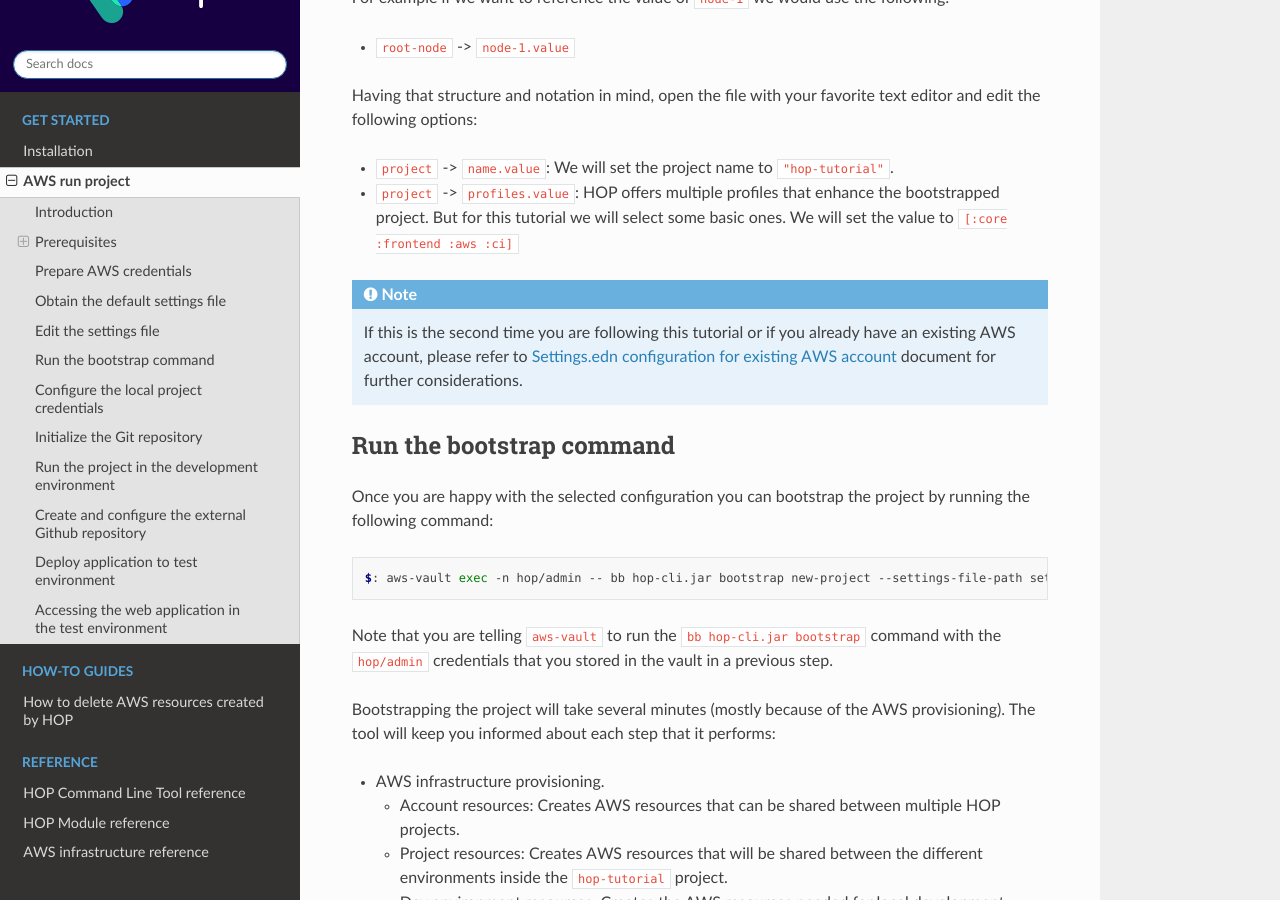
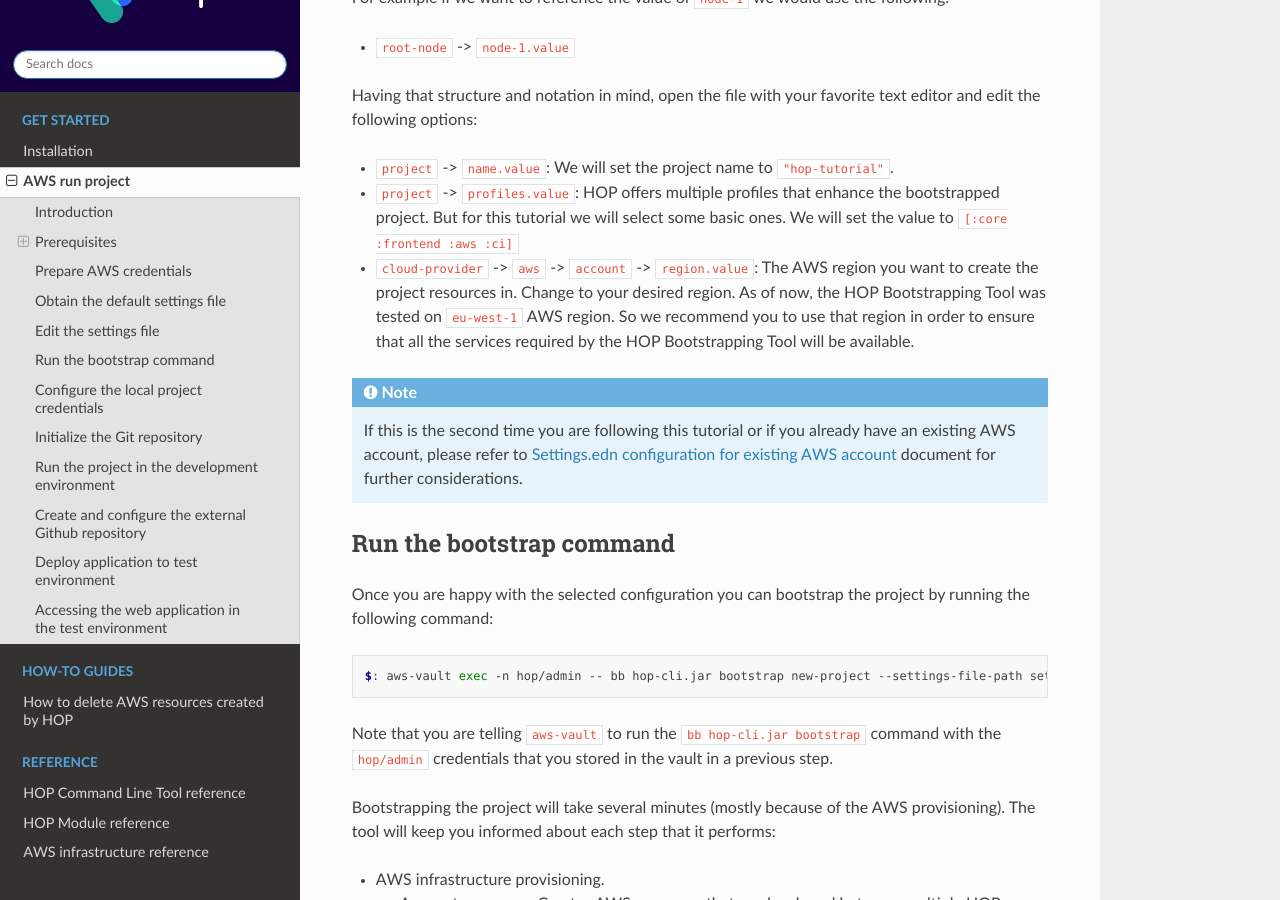
Before and after one commit to gethop-dev/hop-documentation, a Sphinx documentation site: the page built from docs/source/get-started/aws-run-project/main.rst, in a window 1280 px wide and 900 px high, scrolled down 3605 px. Built offline with Sphinx 7.4.7 and the Read the Docs theme 2.0.0, drawn with Linux system fonts in a browser that asks for light colours.

Commit message:
Add AWS region configuration step to edit settings file section

```diff
--- a/docs/source/get-started/aws-run-project/main.rst
+++ b/docs/source/get-started/aws-run-project/main.rst
@@ -215,6 +215,12 @@ favorite text editor and edit the following options:
   enhance the bootstrapped project. But for this tutorial we will
   select some basic ones. We will set the value to ``[:core :frontend
   :aws :ci]``
+* ``cloud-provider`` -> ``aws`` -> ``account`` -> ``region.value``:
+  The AWS region you want to create the project resources in. Change
+  to your desired region. As of now, the HOP Bootstrapping Tool was
+  tested on ``eu-west-1`` AWS region. So we recommend you to use that
+  region in order to ensure that all the services required by the HOP
+  Bootstrapping Tool will be available.
 
 .. note::
 
```
